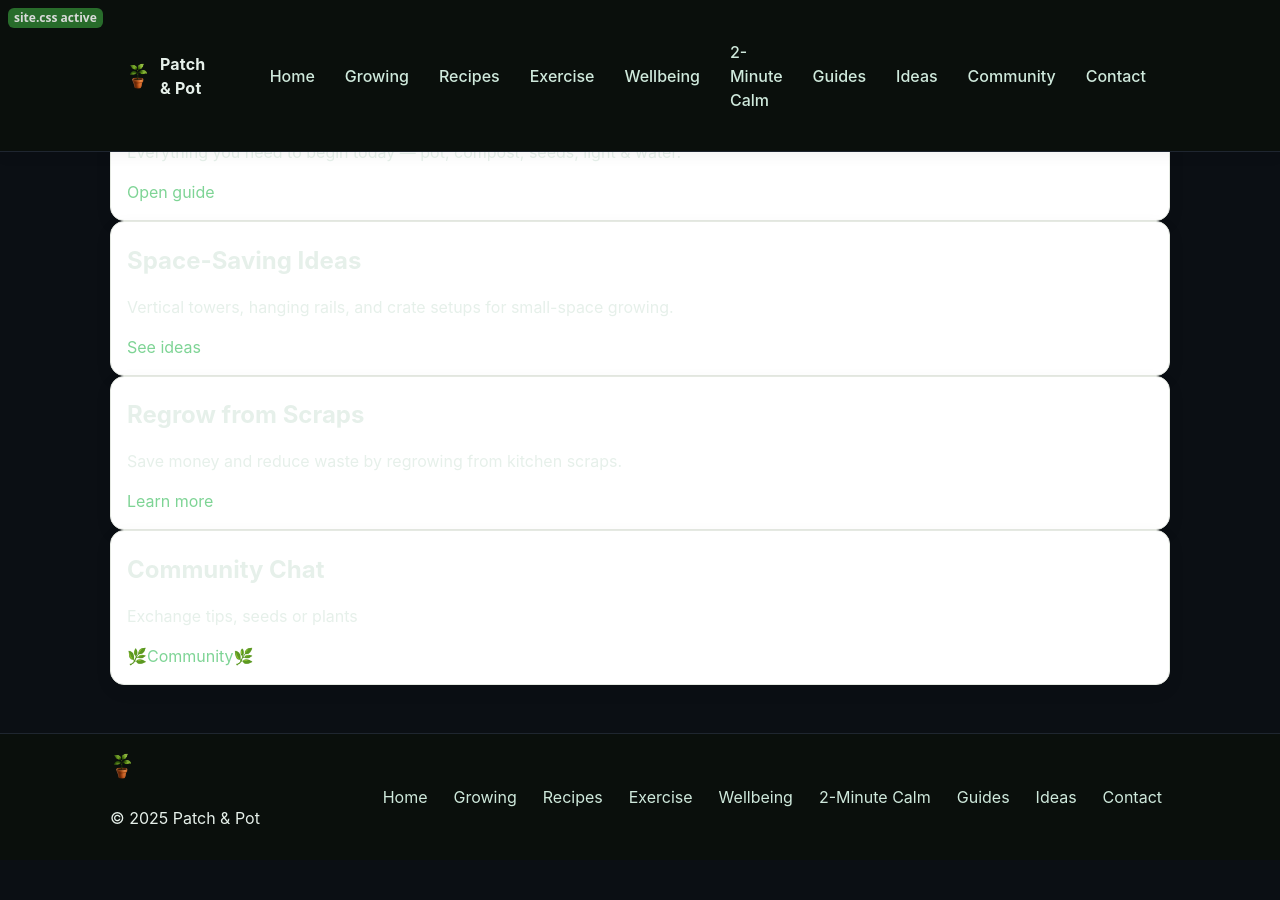
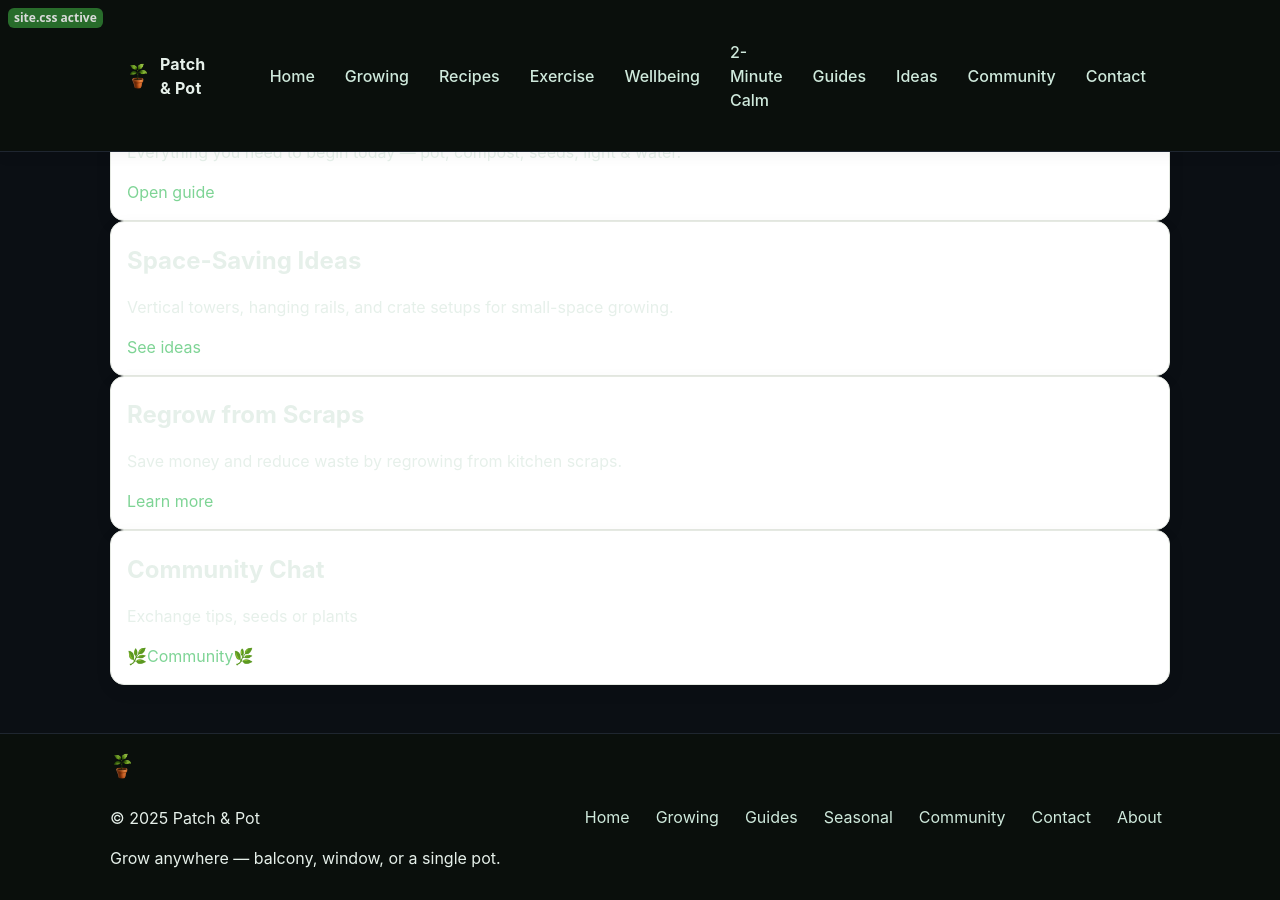
Before and after one commit to grantfitfuel/patchandpot, a Jekyll site: the page built from sites/index.html, in a window 1280 px wide and 900 px high, scrolled down 731 px. Built offline with Jekyll 4.4.1, drawn with Linux system fonts in a browser that asks for light colours; before the commit the page ends 1591 px from its top, so only the background shows below that.

Commit message:
Update footer.html

```diff
--- a/sites/_includes/footer.html
+++ b/sites/_includes/footer.html
@@ -1,20 +1,21 @@
-<footer class="site-footer" role="contentinfo">
+<footer class="site-footer">
   <div class="wrap">
     <div class="foot-brand">
-      <img src="{{ '/img/patchandpot-icon.png' | relative_url }}" alt="Patch &amp; Pot icon" class="footer-icon" onerror="this.style.display='none'">
-      <p>© {{ site.time | date: '%Y' }} Patch &amp; Pot</p>
+      <img src="/img/patchandpot-icon.png" alt="Patch &amp; Pot icon" class="footer-icon" onerror="this.style.display='none'">
+      <div class="foot-copy">
+        <p>© {{ 'now' | date: '%Y' }} Patch &amp; Pot</p>
+        <p>Grow anywhere — balcony, window, or a single pot.</p>
+      </div>
     </div>
 
     <nav class="foot-nav" aria-label="Footer">
-      <a href="{{ '/index.html'        | relative_url }}">Home</a>
-      <a href="{{ '/growing/index.html'| relative_url }}">Growing</a>
-      <a href="{{ '/recipes.html'      | relative_url }}">Recipes</a>
-      <a href="{{ '/exercise.html'     | relative_url }}">Exercise</a>
-      <a href="{{ '/wellbeing.html'    | relative_url }}">Wellbeing</a>
-      <a href="{{ '/calm.html'         | relative_url }}">2-Minute Calm</a>
-      <a href="{{ '/guides/index.html' | relative_url }}">Guides</a>
-      <a href="{{ '/ideas.html'        | relative_url }}">Ideas</a>
-      <a href="{{ '/contact.html'      | relative_url }}">Contact</a>
+      <a href="/index.html">Home</a>
+      <a href="/growing/index.html">Growing</a>
+      <a href="/guides/index.html">Guides</a>
+      <a href="/seasonal.html">Seasonal</a>
+      <a href="/community.html">Community</a>
+      <a href="/contact.html">Contact</a>
+      <a href="/about.html">About</a>
     </nav>
   </div>
 </footer>
```
